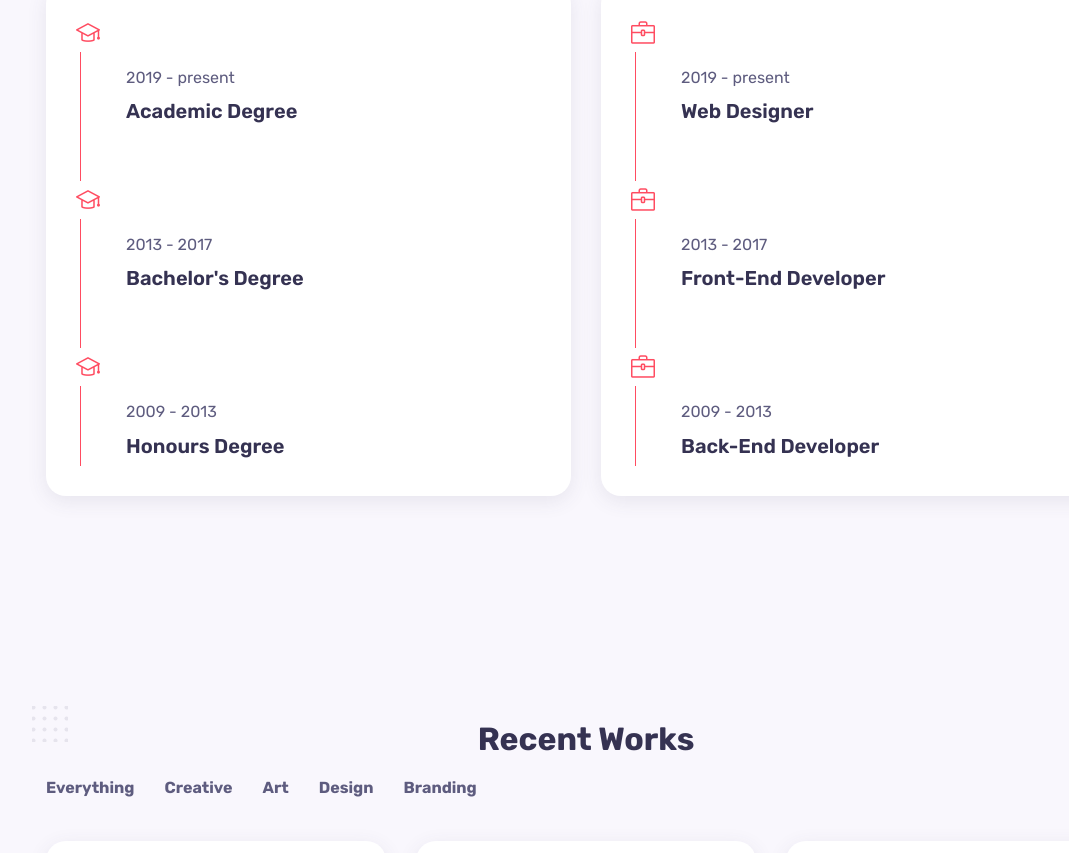
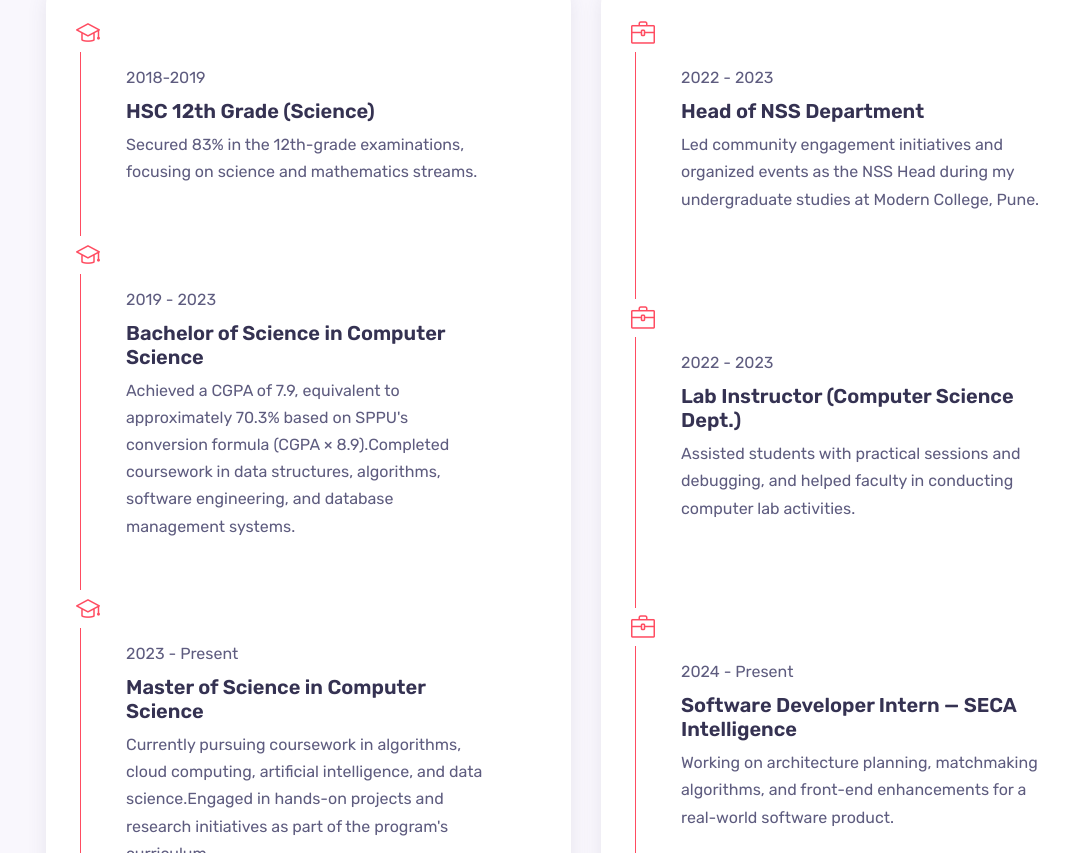
Before and after one commit to abhyaung/abhyaung.github.io, a React (Create React App) app: page / in a window 1280 px wide. Shown: the part 3167-4020 px from the top of the page, without its empty margins (109-1178 px from the left). Built offline with nearby package versions, Linux system fonts and the light colour scheme.

Commit message:
Fixed the experience bar

```diff
--- a/src/components/resume/Card.jsx
+++ b/src/components/resume/Card.jsx
@@ -6,7 +6,7 @@ const Card = (props) => {
         <i className={props.icon}></i>
         <span className="timeline_data">{props.year}</span>
         <h3 className="timeline_title">{props.title}</h3>
-        <p className="timeline_text">{props.text}</p>
+        <p className="timeline_desc">{props.desc}</p>
     </div>
   )
 }
--- a/src/components/resume/Data.jsx
+++ b/src/components/resume/Data.jsx
@@ -3,50 +3,59 @@ const Data = [
       id: 1,
       category: "education",
       icon: "icon-graduation",
-      year: "2019 - present",
-      title: "Academic Degree",
-      desc: "Lorem ipsum dolor sit amet quo ei simul congue exerci     ad nec admodum perfecto.",
+      year: "2018-2019",
+      title: "HSC 12th Grade (Science)",
+      desc: "Secured 83% in the 12th-grade examinations, focusing on science and mathematics streams.",
     },
     {
       id: 2,
       category: "education",
       icon: "icon-graduation",
-      year: "2013 - 2017",
-      title: "Bachelor's Degree",
-      desc: "Lorem ipsum dolor sit amet quo ei simul congue exerci     ad nec admodum perfecto.",
+      year: "2019 - 2023",
+      title: "Bachelor of Science in Computer Science",
+      desc:  [
+        'Achieved a CGPA of 7.9, equivalent to approximately 70.3% based on SPPU\'s conversion formula (CGPA × 8.9).',
+        'Completed coursework in data structures, algorithms, software engineering, and database management systems.'
+      ],
     },
     {
       id: 3,
       category: "education",
       icon: "icon-graduation",
-      year: "2009 - 2013",
-      title: "Honours Degree",
-      desc: "Lorem ipsum dolor sit amet quo ei simul congue exerci     ad nec admodum perfecto.",
+      year: "2023 - Present",
+      title: "Master of Science in Computer Science",
+      desc: [
+        'Currently pursuing coursework in algorithms, cloud computing, artificial intelligence, and data science.',
+        'Engaged in hands-on projects and research initiatives as part of the program\'s curriculum.'
+      ],
     },
+
     {
       id: 4,
       category: "experience",
       icon: "icon-briefcase",
-      year: "2019 - present",
-      title: "Web Designer",
-      desc: "Lorem ipsum dolor sit amet quo ei simul congue exerci     ad nec admodum perfecto.",
+      year: "2022 - 2023",
+      title: "Head of NSS Department",
+      desc: "Led community engagement initiatives and organized events as the NSS Head during my undergraduate studies at Modern College, Pune.",
     },
     {
       id: 5,
       category: "experience",
       icon: "icon-briefcase",
-      year: "2013 - 2017",
-      title: "Front-End Developer",
-      desc: "Lorem ipsum dolor sit amet quo ei simul congue exerci     ad nec admodum perfecto.",
+      year: "2022 - 2023",
+      title: "Lab Instructor (Computer Science Dept.)",
+      desc: "Assisted students with practical sessions and debugging, and helped faculty in conducting computer lab activities.",
     },
     {
       id: 6,
       category: "experience",
       icon: "icon-briefcase",
-      year: "2009 - 2013",
-      title: "Back-End Developer",
-      desc: "Lorem ipsum dolor sit amet quo ei simul congue exerci     ad nec admodum perfecto.",
-    },
+      year: "2024 - Present",
+      title: "Software Developer Intern — SECA Intelligence",
+      desc: "Working on architecture planning, matchmaking algorithms, and front-end enhancements for a real-world software product."
+    }
+
+
   ];
 
 export default Data;
```
